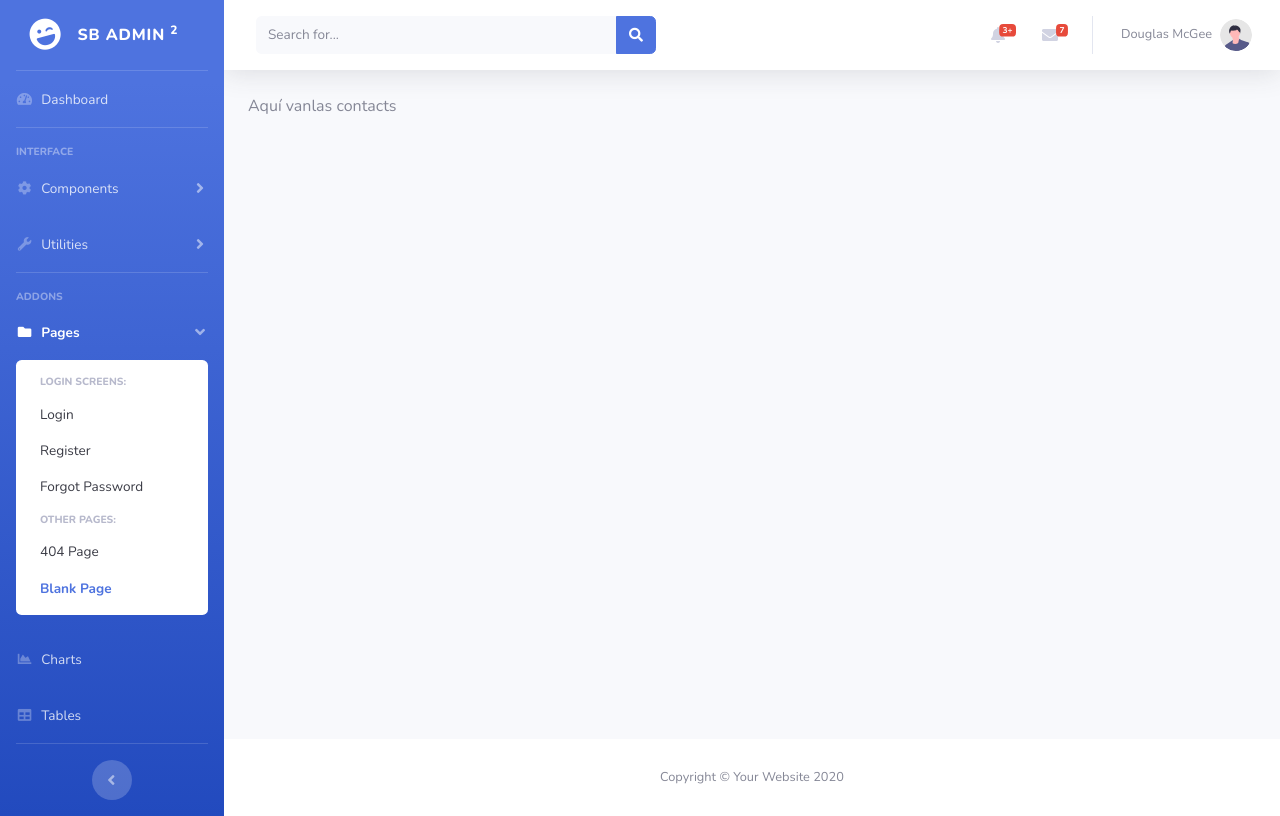
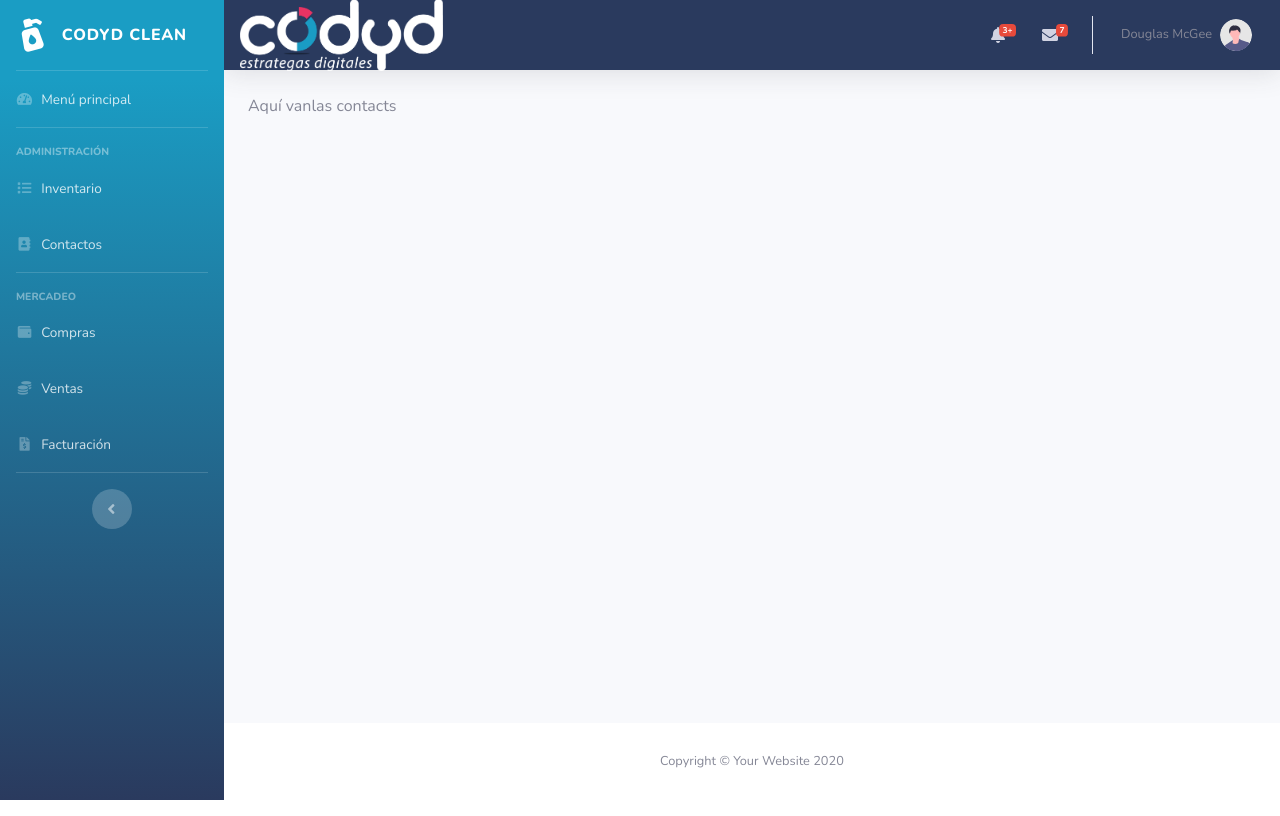
Before and after one commit to juanmaro97/app_codyd, a Django app: page /contactos in a window 1280 px wide. Run offline with Django 3.2, Linux system fonts and the light colour scheme; some libraries are stand-ins or nearby versions.

Commit message:
config front

```diff
--- a/app_codyd/gestion_productos/templates/gestion_productos/base.html
+++ b/app_codyd/gestion_productos/templates/gestion_productos/base.html
@@ -30,14 +30,14 @@
     <div id="wrapper">
 
         <!-- Sidebar -->
-        <ul class="navbar-nav bg-gradient-primary sidebar sidebar-dark accordion" id="accordionSidebar">
+        <ul class="navbar-nav bg-gradient-primary sidebar sidebar-dark accordion" id="accordionSidebar"  style="background-color: #2a3a5e; background-image: linear-gradient(180deg,#1a9dc4 10%,#2a3a5e 100%); background-size: cover;">
 
             <!-- Sidebar - Brand -->
-            <a class="sidebar-brand d-flex align-items-center justify-content-center" href="index.html">
+            <a class="sidebar-brand d-flex align-items-center justify-content-center" href="{% url 'home' %}">
                 <div class="sidebar-brand-icon rotate-n-15">
-                    <i class="fas fa-laugh-wink"></i>
+                    <i class="fas fa-pump-soap"></i>
                 </div>
-                <div class="sidebar-brand-text mx-3">SB Admin <sup>2</sup></div>
+                <div class="sidebar-brand-text mx-3">CODYD CLEAN </div>
             </a>
 
             <!-- Divider -->
@@ -45,9 +45,9 @@
 
             <!-- Nav Item - Dashboard -->
             <li class="nav-item">
-                <a class="nav-link" href="index.html">
+                <a class="nav-link" href="{% url 'home' %}">
                     <i class="fas fa-fw fa-tachometer-alt"></i>
-                    <span>Dashboard</span></a>
+                    <span>Menú principal</span></a>
             </li>
 
             <!-- Divider -->
@@ -55,42 +55,23 @@
 
             <!-- Heading -->
             <div class="sidebar-heading">
-                Interface
+                ADMINISTRACIÓN
             </div>
 
             <!-- Nav Item - Pages Collapse Menu -->
+
+            <!-- Nav Item - Inventario -->
             <li class="nav-item">
-                <a class="nav-link collapsed" href="#" data-toggle="collapse" data-target="#collapseTwo"
-                    aria-expanded="true" aria-controls="collapseTwo">
-                    <i class="fas fa-fw fa-cog"></i>
-                    <span>Components</span>
-                </a>
-                <div id="collapseTwo" class="collapse" aria-labelledby="headingTwo" data-parent="#accordionSidebar">
-                    <div class="bg-white py-2 collapse-inner rounded">
-                        <h6 class="collapse-header">Custom Components:</h6>
-                        <a class="collapse-item" href="buttons.html">Buttons</a>
-                        <a class="collapse-item" href="cards.html">Cards</a>
-                    </div>
-                </div>
+                <a class="nav-link" href="{% url 'inventario' %}">
+                    <i class="fas fa-fw fa-list"></i>
+                    <span>Inventario</span></a>
             </li>
 
-            <!-- Nav Item - Utilities Collapse Menu -->
+            <!-- Nav Item - Contactos -->
             <li class="nav-item">
-                <a class="nav-link collapsed" href="#" data-toggle="collapse" data-target="#collapseUtilities"
-                    aria-expanded="true" aria-controls="collapseUtilities">
-                    <i class="fas fa-fw fa-wrench"></i>
-                    <span>Utilities</span>
-                </a>
-                <div id="collapseUtilities" class="collapse" aria-labelledby="headingUtilities"
-                    data-parent="#accordionSidebar">
-                    <div class="bg-white py-2 collapse-inner rounded">
-                        <h6 class="collapse-header">Custom Utilities:</h6>
-                        <a class="collapse-item" href="utilities-color.html">Colors</a>
-                        <a class="collapse-item" href="utilities-border.html">Borders</a>
-                        <a class="collapse-item" href="utilities-animation.html">Animations</a>
-                        <a class="collapse-item" href="utilities-other.html">Other</a>
-                    </div>
-                </div>
+                <a class="nav-link" href="{% url 'contactos' %}">
+                    <i class="fas fa-fw fa-address-book"></i>
+                    <span>Contactos</span></a>
             </li>
 
             <!-- Divider -->
@@ -98,43 +79,28 @@
 
             <!-- Heading -->
             <div class="sidebar-heading">
-                Addons
+                MERCADEO
             </div>
 
-            <!-- Nav Item - Pages Collapse Menu -->
-            <li class="nav-item active">
-                <a class="nav-link" href="#" data-toggle="collapse" data-target="#collapsePages" aria-expanded="true"
-                    aria-controls="collapsePages">
-                    <i class="fas fa-fw fa-folder"></i>
-                    <span>Pages</span>
-                </a>
-                <div id="collapsePages" class="collapse show" aria-labelledby="headingPages"
-                    data-parent="#accordionSidebar">
-                    <div class="bg-white py-2 collapse-inner rounded">
-                        <h6 class="collapse-header">Login Screens:</h6>
-                        <a class="collapse-item" href="login.html">Login</a>
-                        <a class="collapse-item" href="register.html">Register</a>
-                        <a class="collapse-item" href="forgot-password.html">Forgot Password</a>
-                        <div class="collapse-divider"></div>
-                        <h6 class="collapse-header">Other Pages:</h6>
-                        <a class="collapse-item" href="404.html">404 Page</a>
-                        <a class="collapse-item active" href="blank.html">Blank Page</a>
-                    </div>
-                </div>
+            <!-- Nav Item - compras -->
+            <li class="nav-item">
+                <a class="nav-link" href="{% url 'compras' %}">
+                    <i class="fas fa-fw fa-wallet"></i>
+                    <span>Compras</span></a>
             </li>
 
-            <!-- Nav Item - Charts -->
+            <!-- Nav Item - Ventas -->
             <li class="nav-item">
-                <a class="nav-link" href="charts.html">
-                    <i class="fas fa-fw fa-chart-area"></i>
-                    <span>Charts</span></a>
+                <a class="nav-link" href="{% url 'ventas' %}">
+                    <i class="fas fa-fw fa-coins"></i>
+                    <span>Ventas</span></a>
             </li>
 
-            <!-- Nav Item - Tables -->
+            <!-- Nav Item - Facturación -->
             <li class="nav-item">
-                <a class="nav-link" href="tables.html">
-                    <i class="fas fa-fw fa-table"></i>
-                    <span>Tables</span></a>
+                <a class="nav-link" href="{% url 'facturacion' %}">
+                    <i class="fas fa-fw fa-file-invoice-dollar"></i>
+                    <span>Facturación</span></a>
             </li>
 
             <!-- Divider -->
@@ -155,7 +121,7 @@
             <div id="content">
 
                 <!-- Topbar -->
-                <nav class="navbar navbar-expand navbar-light bg-white topbar mb-4 static-top shadow">
+                <nav class="navbar navbar-expand navbar-light topbar mb-4 static-top shadow" style="background-color: #2a3a5e;">
 
                     <!-- Sidebar Toggle (Topbar) -->
                     <button id="sidebarToggleTop" class="btn btn-link d-md-none rounded-circle mr-3">
@@ -163,7 +129,7 @@
                     </button>
 
                     <!-- Topbar Search -->
-                    <form
+                    <!-- <form
                         class="d-none d-sm-inline-block form-inline mr-auto ml-md-3 my-2 my-md-0 mw-100 navbar-search">
                         <div class="input-group">
                             <input type="text" class="form-control bg-light border-0 small" placeholder="Search for..."
@@ -174,8 +140,9 @@
                                 </button>
                             </div>
                         </div>
-                    </form>
-
+                    </form> -->
+                    <img style="height: auto; width: auto; max-height: 72px; max-width: 250px;"
+                     src="{% static 'gestion_productos/img/Agencia-Codyd.png' %}" />
                     <!-- Topbar Navbar -->
                     <ul class="navbar-nav ml-auto">
 
```
Also changed, not shown: app_codyd/gestion_productos/static/gestion_productos/css/sb-admin-2.css, app_codyd/gestion_productos/static/gestion_productos/img/Agencia-Codyd.png (added), app_codyd/gestion_productos/templates/gestion_productos/compras.html (renamed from app_codyd/gestion_productos/templates/gestion_productos/compra.html).
